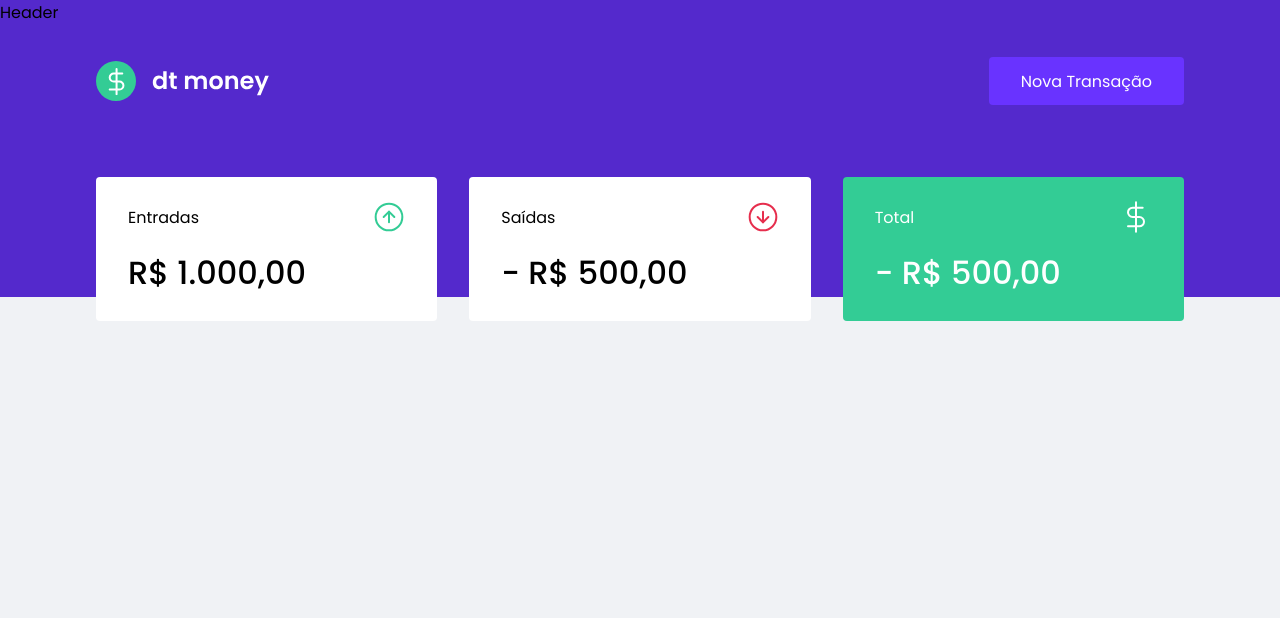
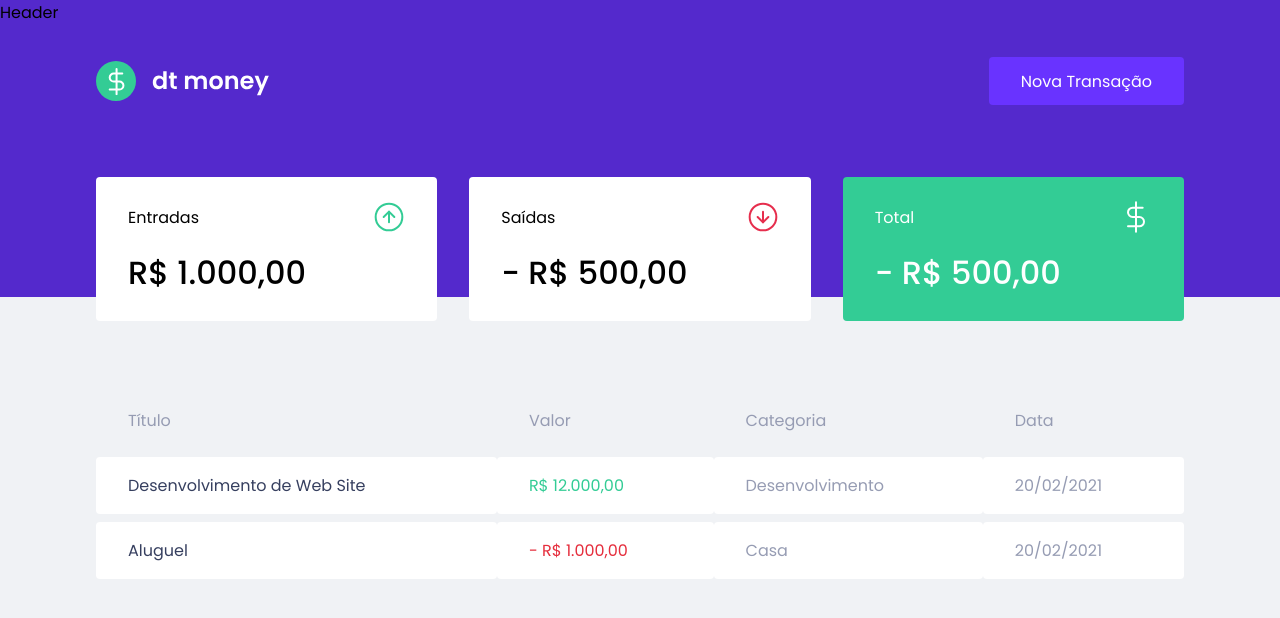
Before and after one commit to eps364/ignite-dtmoney, a React (Create React App) app: page / in a window 1280 px wide. Shown: the top 618 px of the page. Built offline with nearby package versions, Linux system fonts and the light colour scheme.

Commit message:
:sparkles: Add TransitionsTable

```diff
--- a/src/components/Dashboard/index.tsx
+++ b/src/components/Dashboard/index.tsx
@@ -1,11 +1,13 @@
 import React from "react";
 import { Summary } from "../Summary";
+import { TransitionsTable } from "../TransactionsTable";
 import { Container } from "./styles";
 
 export function Dashboard() {
   return (
     <Container>
       <Summary />
+      <TransitionsTable />
     </Container>
   )
 
--- /dev/null
+++ b/src/components/TransactionsTable/index.tsx
@@ -0,0 +1,35 @@
+import { Container } from "./styles";
+
+export function TransitionsTable() {
+  return (
+    <Container>
+      <table>
+
+        <thead>
+          <tr>
+            <th>Título</th>
+            <th>Valor</th>
+            <th>Categoria</th>
+            <th>Data</th>
+          </tr>
+        </thead>
+        <tbody>
+          <tr>
+            <td>Desenvolvimento de Web Site</td>
+            <td className="deposit">R$ 12.000,00</td>
+            <td>Desenvolvimento</td>
+            <td>20/02/2021</td>
+          </tr>
+          <tr>
+            <td>Aluguel</td>
+            <td className="whithdraw">- R$ 1.000,00</td>
+            <td>Casa</td>
+            <td>20/02/2021</td>
+          </tr>
+        </tbody>
+
+      </table>
+
+    </Container>
+  )
+}
--- /dev/null
+++ b/src/components/TransactionsTable/styles.ts
@@ -0,0 +1,36 @@
+import styled from 'styled-components'
+
+export const Container = styled.div`
+  margin-top: 4rem;
+  table{
+    width: 100%;
+    border-spacing: 0 0.5rem;
+
+    th{
+      color: var(--text-body);
+      font-weight: 400;
+      padding: 1rem 2rem;
+      text-align: left;
+      line-height: 1.5rem;
+    }
+    td {
+      padding: 1rem 2rem;
+      border: 0;
+      background: var(--shape);
+      color: var(--text-body);
+      border-radius: 0.25rem;
+
+      &:first-child{
+        color: var(--text-title);
+      }
+
+      &.deposit {
+        color: var(--green);
+      }
+
+      &.whithdraw{
+        color: var(--red);
+      }
+    }
+  }
+`
```
